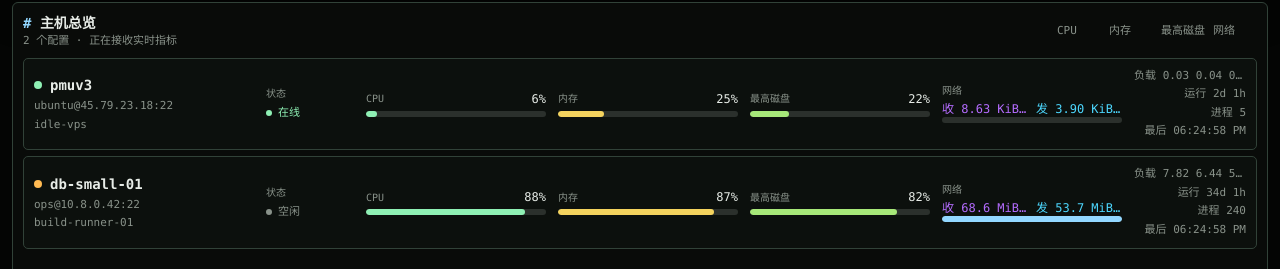
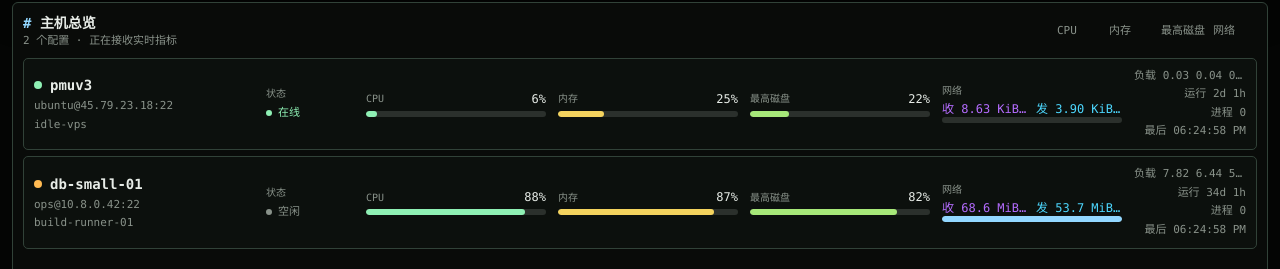
Before and after one commit to YBFACC/VPScope, a React (Vite) app in the folder web/: page / in a window 1280 px wide. Shown: the part 85-354 px from the top of the page. Built offline with nearby package versions, Linux system fonts and the light colour scheme.

Commit message:
Fix idle disconnect crash and process flicker

```diff
--- a/web/src/features/dashboard/DashboardPage.tsx
+++ b/web/src/features/dashboard/DashboardPage.tsx
@@ -11,6 +11,7 @@ import {
   useMetricsStore,
   useSelectedHistory,
   useSelectedMetricsError,
+  useSelectedProcesses,
   useSelectedSnapshot,
 } from "@/stores/metricsStore";
 import { trayHostIds, useTraySettingsStore } from "@/stores/traySettingsStore";
@@ -51,6 +52,7 @@ export function DashboardPage() {
   const loadTraySettings = useTraySettingsStore((state) => state.load);
   const snapshot = useSelectedSnapshot(selectedHostId);
   const history = useSelectedHistory(selectedHostId);
+  const processes = useSelectedProcesses(selectedHostId);
   const metricsError = useSelectedMetricsError(selectedHostId);
   const viewMode = useUiStore((state) => state.viewMode);
   const setViewMode = useUiStore((state) => state.setViewMode);
@@ -183,11 +185,11 @@ export function DashboardPage() {
       }
 
       if (event.key === "ArrowDown") {
-        moveFocusedProcess(1, snapshot?.processes.length ?? 0);
+        moveFocusedProcess(1, processes.length);
       }
 
       if (event.key === "ArrowUp") {
-        moveFocusedProcess(-1, snapshot?.processes.length ?? 0);
+        moveFocusedProcess(-1, processes.length);
       }
 
       if (event.key === "Escape") {
@@ -201,7 +203,7 @@ export function DashboardPage() {
 
     window.addEventListener("keydown", onKeyDown);
     return () => window.removeEventListener("keydown", onKeyDown);
-  }, [moveFocusedProcess, setProcessSort, setSearch, snapshot?.processes.length]);
+  }, [moveFocusedProcess, processes.length, setProcessSort, setSearch]);
 
   return (
     <main className="h-screen overflow-hidden bg-[var(--color-bg)] p-2 text-[var(--color-text)] lg:p-3">
@@ -250,7 +252,7 @@ export function DashboardPage() {
                 <NetworkPanel snapshot={snapshot} rxHistory={history?.rx ?? []} txHistory={history?.tx ?? []} />
                 <DiskPanel snapshot={snapshot} />
                 <DetailsPanel host={selectedHost} snapshot={snapshot} connection={connection} />
-                <ProcessPanel processes={snapshot.processes} />
+                <ProcessPanel processes={processes} />
               </div>
             )}
           </section>
--- a/web/src/mocks/mockTauriClient.ts
+++ b/web/src/mocks/mockTauriClient.ts
@@ -74,6 +74,19 @@ function sortProcesses(payload: ProcessListPayload) {
   });
 
   return typeof payload.limit === "number" ? sorted.slice(0, payload.limit) : sorted;
+}
+
+function createSubscriptionSnapshot(hostId: HostId, profile = "active") {
+  const snapshot = createMockSnapshot(hostId);
+
+  if (profile !== "active") {
+    return {
+      ...snapshot,
+      processes: [],
+    };
+  }
+
+  return snapshot;
 }
 
 export function createMockTauriClient(): VPScopeClient {
@@ -159,12 +172,12 @@ export function createMockTauriClient(): VPScopeClient {
     async subscribeMetrics(payload, onSnapshot) {
       await wait(80);
       const { hostId } = payload;
-      onSnapshot(createMockSnapshot(hostId));
+      onSnapshot(createSubscriptionSnapshot(hostId, payload.profile));
       const host = hosts.find((candidate) => candidate.id === hostId);
       const profileInterval =
         payload.profile === "tray" ? 30_000 : payload.profile === "overview" ? 5_000 : undefined;
       const interval = window.setInterval(() => {
-        onSnapshot(createMockSnapshot(hostId));
+        onSnapshot(createSubscriptionSnapshot(hostId, payload.profile));
       }, payload.intervalMs ?? profileInterval ?? host?.refreshIntervalMs ?? 2_000);
 
       return async () => {
--- a/web/src/stores/metricsStore.ts
+++ b/web/src/stores/metricsStore.ts
@@ -1,7 +1,14 @@
 import { create } from "zustand";
 import { pushHistory, type HistoryPoint } from "@/lib/historyBuffer";
 import { runClient, tauriClient } from "@/lib/tauriClient";
-import type { AppError, CollectionProfile, HostId, HostSnapshot, MetricsErrorEvent } from "@/types/contracts";
+import type {
+  AppError,
+  CollectionProfile,
+  HostId,
+  HostSnapshot,
+  MetricsErrorEvent,
+  ProcessInfo,
+} from "@/types/contracts";
 
 type MetricHistory = {
   cpu: Array<HistoryPoint<number>>;
@@ -13,7 +20,10 @@ type MetricHistory = {
 type MetricsStore = {
   snapshots: Record<HostId, HostSnapshot | undefined>;
   histories: Record<HostId, MetricHistory | undefined>;
+  processesByHost: Record<HostId, ProcessInfo[] | undefined>;
   activeHostId?: HostId;
+  activeSubscriptionEpoch: number;
+  overviewSubscriptionEpoch: number;
   overviewUnsubscribes: Record<HostId, { profile: CollectionProfile; unsubscribe: () => Promise<void> } | undefined>;
   isSubscribing: boolean;
   error?: AppError;
@@ -23,12 +33,13 @@ type MetricsStore = {
   subscribeToHosts: (hostIds: HostId[], profile?: CollectionProfile) => Promise<void>;
   clearSubscription: () => Promise<void>;
   clearOverviewSubscriptions: () => Promise<void>;
-  ingestSnapshot: (snapshot: HostSnapshot) => void;
+  ingestSnapshot: (snapshot: HostSnapshot, profile: CollectionProfile) => void;
   ingestMetricsError: (event: MetricsErrorEvent) => void;
   removeHostData: (hostId: HostId) => Promise<void>;
 };
 
 const HISTORY_LIMIT = 120;
+const EMPTY_PROCESSES: ProcessInfo[] = [];
 
 const emptyHistory = (): MetricHistory => ({
   cpu: [],
@@ -51,38 +62,106 @@ function nextHistory(previous: MetricHistory | undefined, snapshot: HostSnapshot
   };
 }
 
+function sameProcesses(left: ProcessInfo[] | undefined, right: ProcessInfo[]) {
+  if (!left || left.length !== right.length) {
+    return false;
+  }
+
+  return left.every((process, index) => {
+    const next = right[index];
+    return (
+      process.pid === next.pid &&
+      process.name === next.name &&
+      process.user === next.user &&
+      process.cpuPercent === next.cpuPercent &&
+      process.memoryBytes === next.memoryBytes &&
+      process.command === next.command
+    );
+  });
+}
+
+function stableProcesses(previous: ProcessInfo[] | undefined, next: ProcessInfo[]) {
+  return sameProcesses(previous, next) ? previous : next;
+}
+
+function lastSnapshotProfile(snapshot: HostSnapshot): CollectionProfile {
+  return snapshot.processes.length > 0 ? "active" : "overview";
+}
+
 export const useMetricsStore = create<MetricsStore>((set, get) => ({
   snapshots: {},
   histories: {},
+  processesByHost: {},
+  activeSubscriptionEpoch: 0,
+  overviewSubscriptionEpoch: 0,
   errorsByHost: {},
   overviewUnsubscribes: {},
   isSubscribing: false,
   async subscribeToHost(hostId) {
     const current = get();
+    const overviewSubscription = current.overviewUnsubscribes[hostId];
 
     if (current.activeHostId === hostId && current.unsubscribe) {
+      if (overviewSubscription) {
+        await overviewSubscription.unsubscribe();
+        set((state) => {
+          const { [hostId]: _deleted, ...overviewUnsubscribes } = state.overviewUnsubscribes;
+          return { overviewUnsubscribes };
+        });
+      }
       return;
     }
 
+    const epoch = current.activeSubscriptionEpoch + 1;
+    set({
+      activeHostId: hostId,
+      activeSubscriptionEpoch: epoch,
+      unsubscribe: undefined,
+      isSubscribing: true,
+      error: undefined,
+    });
     await current.unsubscribe?.();
-    set({ activeHostId: hostId, unsubscribe: undefined, isSubscribing: true, error: undefined });
+
+    if (overviewSubscription) {
+      await overviewSubscription.unsubscribe();
+      set((state) => {
+        const { [hostId]: _deleted, ...overviewUnsubscribes } = state.overviewUnsubscribes;
+        return { overviewUnsubscribes };
+      });
+    }
 
     try {
       const lastSnapshot = await runClient(() => tauriClient.getLastSnapshot(hostId));
+      if (get().activeSubscriptionEpoch !== epoch || get().activeHostId !== hostId) {
+        return;
+      }
       if (lastSnapshot) {
-        get().ingestSnapshot(lastSnapshot);
+        get().ingestSnapshot(lastSnapshot, lastSnapshotProfile(lastSnapshot));
       }
       const unsubscribe = await runClient(() =>
-        tauriClient.subscribeMetrics({ hostId, profile: "active" }, get().ingestSnapshot),
+        tauriClient.subscribeMetrics({ hostId, profile: "active" }, (snapshot) => {
+          const state = get();
+          if (state.activeSubscriptionEpoch === epoch && state.activeHostId === hostId) {
+            state.ingestSnapshot(snapshot, "active");
+          }
+        }),
       );
+      if (get().activeSubscriptionEpoch !== epoch || get().activeHostId !== hostId) {
+        await unsubscribe();
+        return;
+      }
       set({ unsubscribe, isSubscribing: false });
     } catch (error) {
+      if (get().activeSubscriptionEpoch === epoch && get().activeHostId === hostId) {
         set({ error: error as AppError, isSubscribing: false });
+      }
     }
   },
   async subscribeToHosts(hostIds, profile = "overview") {
-    const uniqueHostIds = Array.from(new Set(hostIds));
+    const epoch = get().overviewSubscriptionEpoch + 1;
+    set({ overviewSubscriptionEpoch: epoch });
     const current = get();
+    const uniqueHostIds = Array.from(new Set(hostIds)).filter((hostId) => hostId !== current.activeHostId);
     const wanted = new Set(uniqueHostIds);
 
     await Promise.all(
@@ -90,12 +169,18 @@ export const useMetricsStore = create<MetricsStore>((set, get) => ({
         .filter(([hostId, subscription]) => !wanted.has(hostId) || subscription?.profile !== profile)
         .map(async ([hostId, subscription]) => {
           await subscription?.unsubscribe();
+          if (get().overviewSubscriptionEpoch === epoch) {
             set((state) => {
               const { [hostId]: _deleted, ...overviewUnsubscribes } = state.overviewUnsubscribes;
               return { overviewUnsubscribes };
             });
+          }
         }),
     );
+
+    if (get().overviewSubscriptionEpoch !== epoch) {
+      return;
+    }
 
     const missingHostIds = uniqueHostIds.filter((hostId) => !get().overviewUnsubscribes[hostId]);
 
@@ -109,12 +194,24 @@ export const useMetricsStore = create<MetricsStore>((set, get) => ({
       missingHostIds.map(async (hostId) => {
         try {
           const lastSnapshot = await runClient(() => tauriClient.getLastSnapshot(hostId));
+          if (get().overviewSubscriptionEpoch !== epoch || get().activeHostId === hostId) {
+            return;
+          }
           if (lastSnapshot) {
-            get().ingestSnapshot(lastSnapshot);
+            get().ingestSnapshot(lastSnapshot, profile);
           }
           const unsubscribe = await runClient(() =>
-            tauriClient.subscribeMetrics({ hostId, profile }, get().ingestSnapshot),
+            tauriClient.subscribeMetrics({ hostId, profile }, (snapshot) => {
+              const state = get();
+              if (state.activeHostId !== hostId && state.overviewUnsubscribes[hostId]?.profile === profile) {
+                state.ingestSnapshot(snapshot, profile);
+              }
+            }),
           );
+          if (get().overviewSubscriptionEpoch !== epoch || get().activeHostId === hostId) {
+            await unsubscribe();
+            return;
+          }
           set((state) => ({
             overviewUnsubscribes: {
               ...state.overviewUnsubscribes,
@@ -125,6 +222,7 @@ export const useMetricsStore = create<MetricsStore>((set, get) => ({
             },
           }));
         } catch (error) {
+          if (get().overviewSubscriptionEpoch === epoch) {
             set((state) => ({
               error: error as AppError,
               errorsByHost: {
@@ -133,19 +231,32 @@ export const useMetricsStore = create<MetricsStore>((set, get) => ({
               },
             }));
           }
+        }
       }),
     );
 
+    if (get().overviewSubscriptionEpoch === epoch) {
       set({ isSubscribing: false });
+    }
   },
   async clearSubscription() {
-    await get().unsubscribe?.();
-    set({ activeHostId: undefined, unsubscribe: undefined, isSubscribing: false });
+    const unsubscribe = get().unsubscribe;
+    set((state) => ({
+      activeHostId: undefined,
+      activeSubscriptionEpoch: state.activeSubscriptionEpoch + 1,
+      unsubscribe: undefined,
+      isSubscribing: false,
+    }));
+    await unsubscribe?.();
   },
   async clearOverviewSubscriptions() {
     const unsubscribes = Object.values(get().overviewUnsubscribes);
+    set((state) => ({
+      overviewSubscriptionEpoch: state.overviewSubscriptionEpoch + 1,
+      overviewUnsubscribes: {},
+      isSubscribing: false,
+    }));
     await Promise.all(unsubscribes.map((subscription) => subscription?.unsubscribe()));
-    set({ overviewUnsubscribes: {}, isSubscribing: false });
   },
   async removeHostData(hostId) {
     const state = get();
@@ -159,36 +270,54 @@ export const useMetricsStore = create<MetricsStore>((set, get) => ({
     set((current) => {
       const { [hostId]: _deletedSnapshot, ...snapshots } = current.snapshots;
       const { [hostId]: _deletedHistory, ...histories } = current.histories;
+      const { [hostId]: _deletedProcesses, ...processesByHost } = current.processesByHost;
       const { [hostId]: _deletedError, ...errorsByHost } = current.errorsByHost;
       const { [hostId]: _deletedOverview, ...overviewUnsubscribes } = current.overviewUnsubscribes;
 
       return {
         snapshots,
         histories,
+        processesByHost,
         errorsByHost,
         overviewUnsubscribes,
+        activeSubscriptionEpoch:
+          current.activeHostId === hostId ? current.activeSubscriptionEpoch + 1 : current.activeSubscriptionEpoch,
         activeHostId: current.activeHostId === hostId ? undefined : current.activeHostId,
         unsubscribe: current.activeHostId === hostId ? undefined : current.unsubscribe,
         isSubscribing: current.activeHostId === hostId ? false : current.isSubscribing,
       };
     });
   },
-  ingestSnapshot(snapshot) {
-    set((state) => ({
+  ingestSnapshot(snapshot, profile) {
+    set((state) => {
+      const nextProcesses =
+        profile === "active" ? stableProcesses(state.processesByHost[snapshot.hostId], snapshot.processes) : undefined;
+      const nextSnapshot =
+        profile === "active" && nextProcesses ? { ...snapshot, processes: nextProcesses } : snapshot;
+
+      return {
         snapshots: {
           ...state.snapshots,
-        [snapshot.hostId]: snapshot,
+          [snapshot.hostId]: nextSnapshot,
         },
         histories: {
           ...state.histories,
           [snapshot.hostId]: nextHistory(state.histories[snapshot.hostId], snapshot),
         },
+        processesByHost:
+          profile === "active"
+            ? {
+                ...state.processesByHost,
+                [snapshot.hostId]: nextProcesses,
+              }
+            : state.processesByHost,
         error: undefined,
         errorsByHost: {
           ...state.errorsByHost,
           [snapshot.hostId]: undefined,
         },
-    }));
+      };
+    });
   },
   ingestMetricsError(event) {
     set((state) => ({
@@ -209,6 +338,10 @@ export function useSelectedHistory(hostId?: HostId) {
   return useMetricsStore((state) => (hostId ? state.histories[hostId] : undefined));
 }
 
+export function useSelectedProcesses(hostId?: HostId) {
+  return useMetricsStore((state) => (hostId ? state.processesByHost[hostId] ?? EMPTY_PROCESSES : EMPTY_PROCESSES));
+}
+
 export function useSelectedMetricsError(hostId?: HostId) {
   return useMetricsStore((state) => (hostId ? state.errorsByHost[hostId] : state.error));
 }
```
Also changed, not shown: 1 other file (tests, documents, lock files or other folders). Lines whose indentation alone changed are shown as unchanged.
